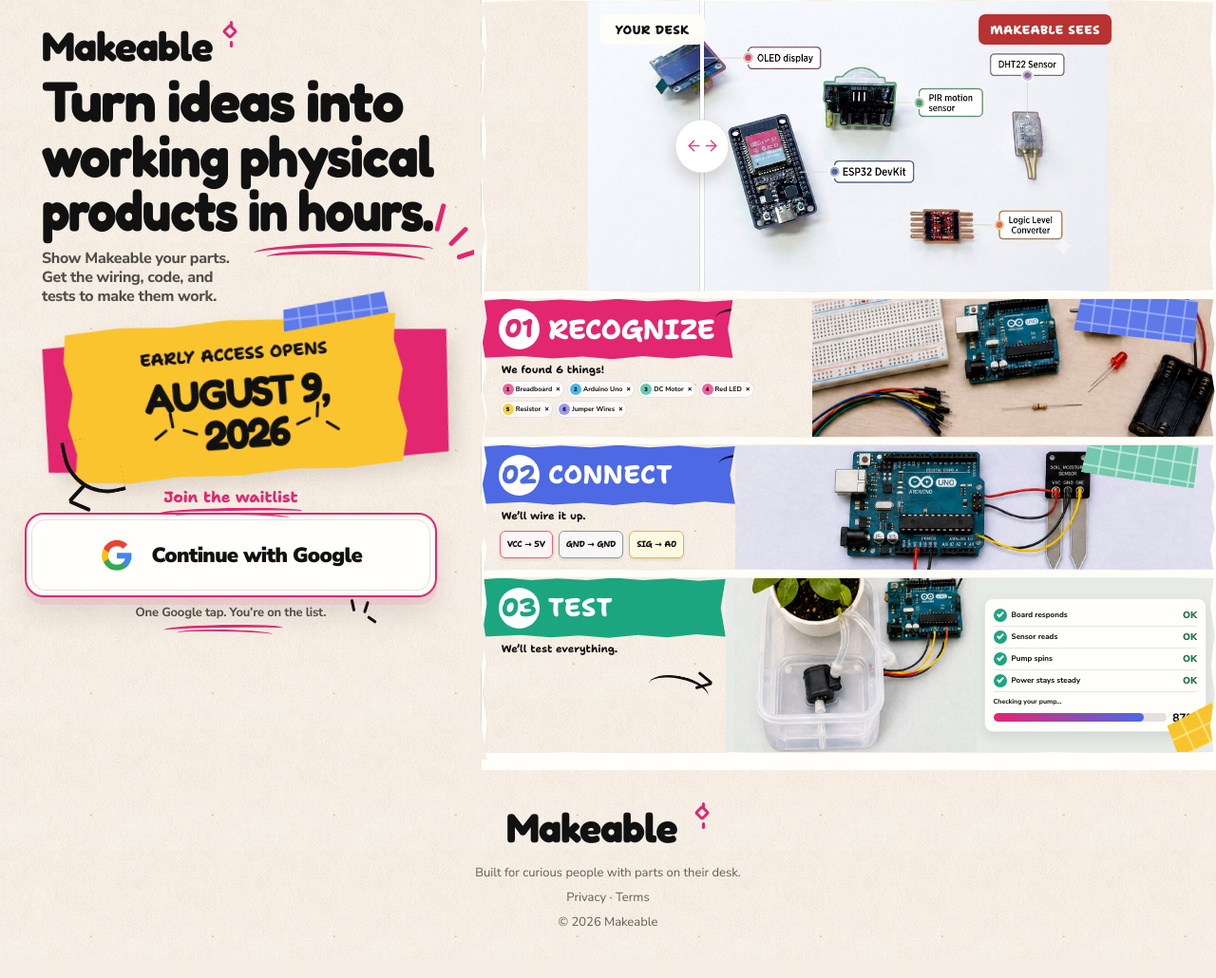
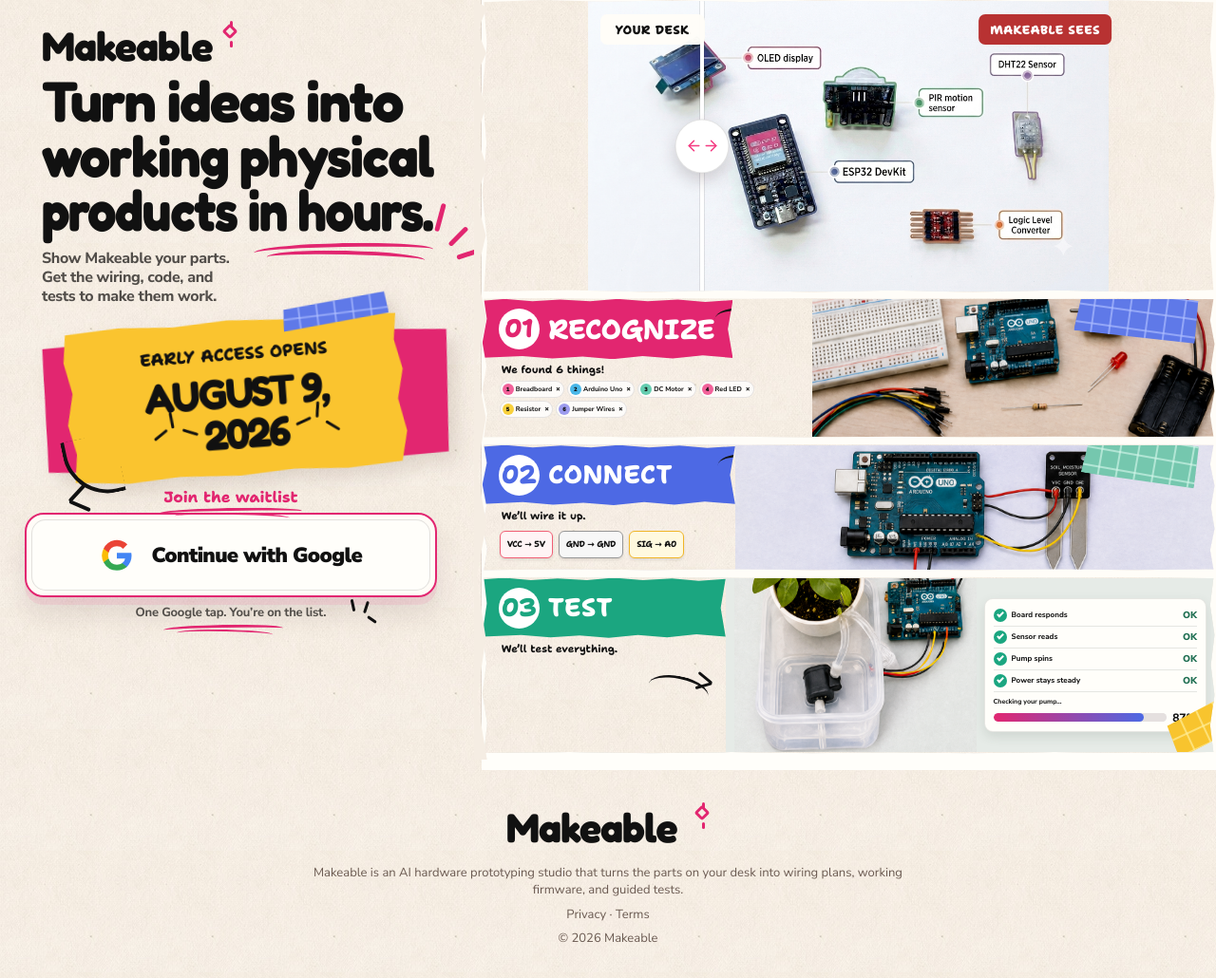
Before and after one commit to neuraldrive-inc/Makeable.build, a website: page index.html in a window 1280 px wide. Shown: the whole page at 95% size. Drawn offline with Linux system fonts and the light colour scheme.

Commit message:
Clarify Makeable purpose for OAuth branding

```diff
--- a/index.html
+++ b/index.html
@@ -7,7 +7,7 @@
     <title>Turn ideas into working physical products in hours. · Makeable</title>
     <meta
       name="description"
-      content="Show Makeable your parts. Get the wiring, code, and tests to make them work."
+      content="Makeable is an AI hardware prototyping studio that turns the parts on your desk into wiring plans, working firmware, and guided tests."
     />
     <meta
       property="og:title"
@@ -15,7 +15,7 @@
     />
     <meta
       property="og:description"
-      content="Show Makeable your parts. Get the wiring, code, and tests to make them work."
+      content="Makeable is an AI hardware prototyping studio that turns the parts on your desk into wiring plans, working firmware, and guided tests."
     />
     <meta property="og:type" content="website" />
     <meta property="og:url" content="https://makeable.build/" />
@@ -355,7 +355,10 @@
         <span class="makeable-wordmark-text" aria-hidden="true">Makeable</span>
         <span class="makeable-logo-spark" aria-hidden="true"></span>
       </a>
-      <p>Built for curious people with parts on their desk.</p>
+      <p class="footer-purpose">
+        Makeable is an AI hardware prototyping studio that turns the parts on your desk
+        into wiring plans, working firmware, and guided tests.
+      </p>
       <p>
         <a href="/privacy/">Privacy</a>
         <span aria-hidden="true">·</span>
--- a/styles/landing-v2.css
+++ b/styles/landing-v2.css
@@ -1576,6 +1576,10 @@ figure {
   margin: 0;
 }
 
+.waitlist-footer .footer-purpose {
+  max-width: 620px;
+}
+
 .waitlist-footer a {
   color: inherit;
   text-decoration: none;
```
Also changed, not shown: tests/pilot-route.test.mjs (+1 -0 lines).
